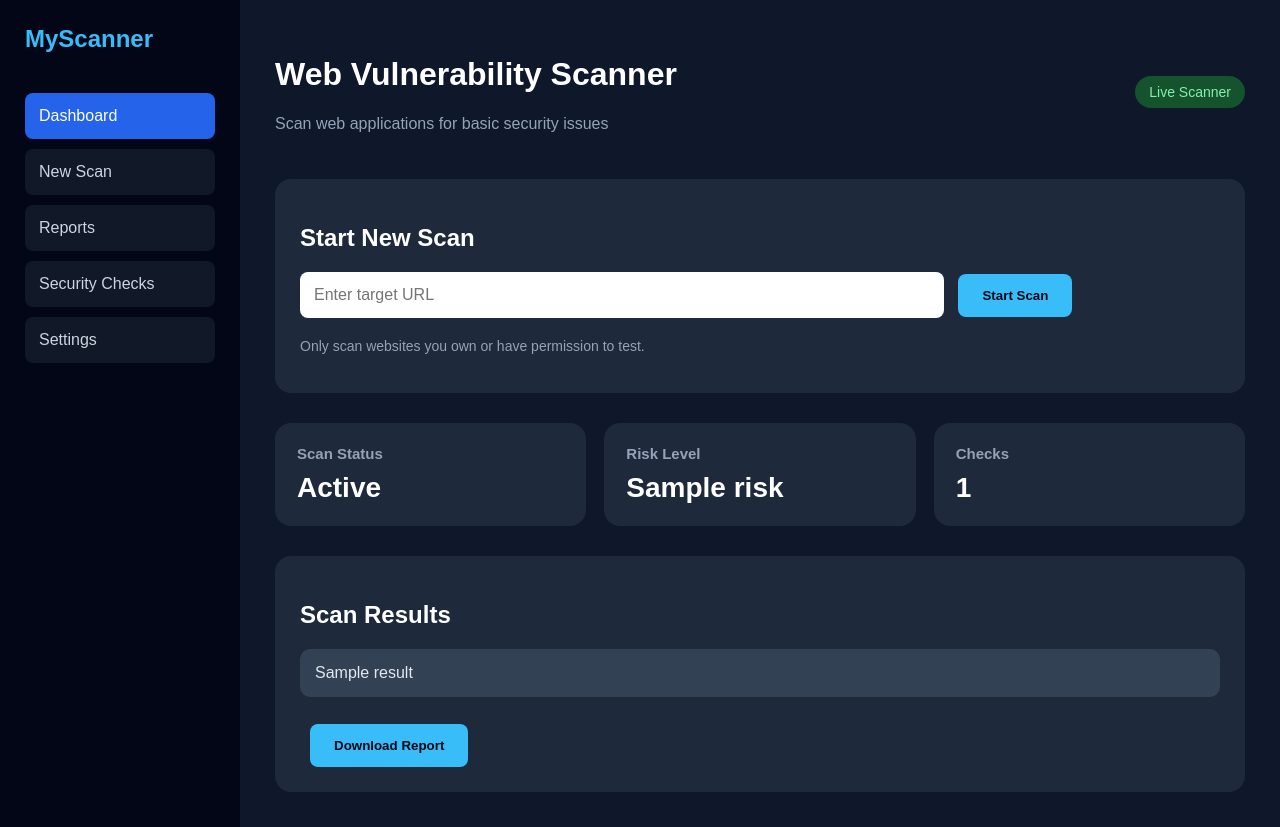
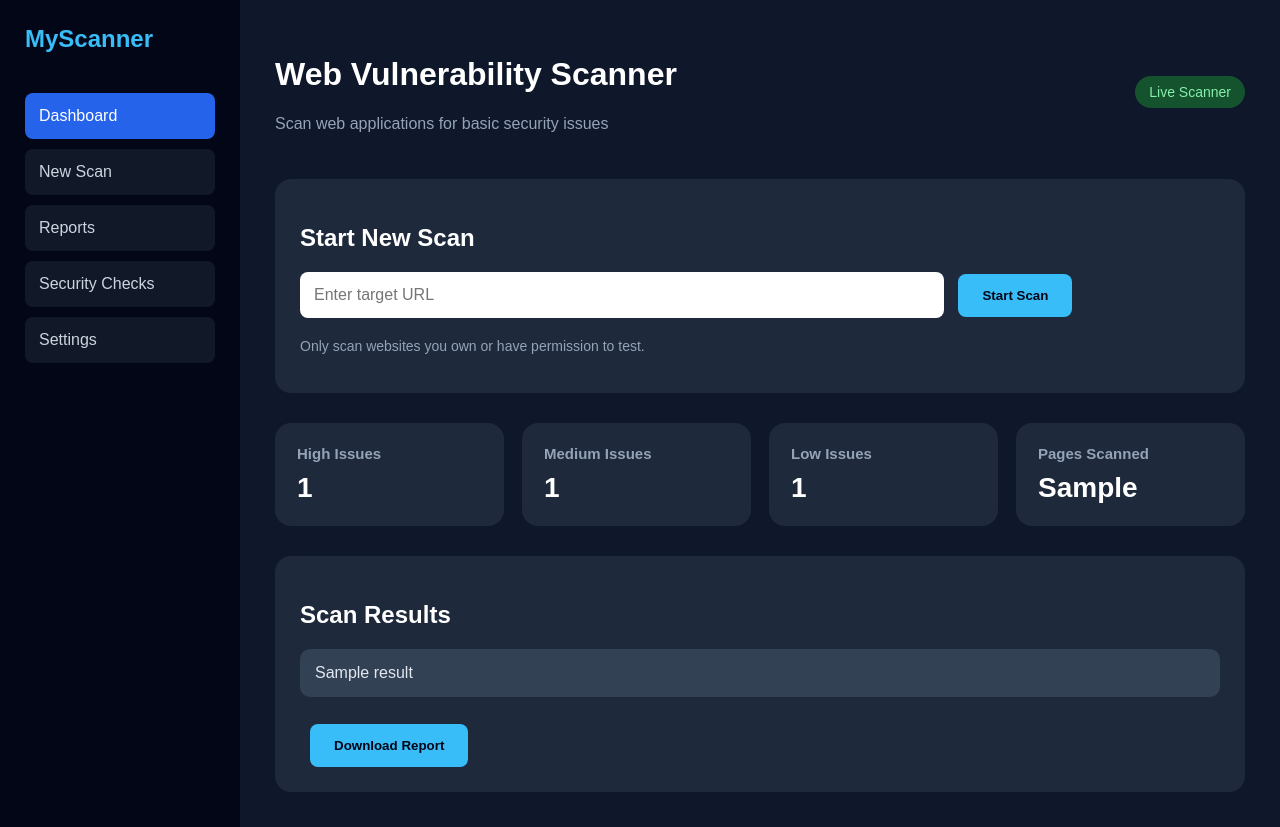
Before and after one commit to POOJA-LAB10/MyScanner, a Flask app: template templates/index.html in a window 1280 px wide. Run offline with Flask 3, Linux system fonts and the light colour scheme; the template is opened without the code that fills it: most values are stand-ins (such as "Sample title", 1, 10 or a date in 2020).

Commit message:
fixed card layout

```diff
--- a/templates/index.html
+++ b/templates/index.html
@@ -116,7 +116,7 @@
 
         .cards {
             display: grid;
-            grid-template-columns: repeat(3, 1fr);
+            grid-template-columns: repeat(4, 1fr);
             gap: 18px;
             margin-top: 30px;
         }
@@ -207,21 +207,25 @@
 
         <div class="cards">
     <div class="summary-card">
-                <h3>Scan Status</h3>
-                <p>Active</p>
+        <h3>High Issues</h3>
+        <p>{{ high_count }}</p>
     </div>
 
     <div class="summary-card">
-                <h3>Risk Level</h3>
-                <p>{{ risk }}</p>
+        <h3>Medium Issues</h3>
+        <p>{{ medium_count }}</p>
     </div>
 
     <div class="summary-card">
-                <h3>Checks</h3>
-                <p>{{ results|length if results else 0 }}</p>
+        <h3>Low Issues</h3>
+        <p>{{ low_count }}</p>
+    </div>
+
+    <div class="summary-card">
+        <h3>Pages Scanned</h3>
+        <p>{{ pages_scanned }}</p>
     </div>
 </div>
-
         <div class="results">
             <h2>Scan Results</h2>
 
```
Lines whose indentation alone changed are shown as unchanged.
